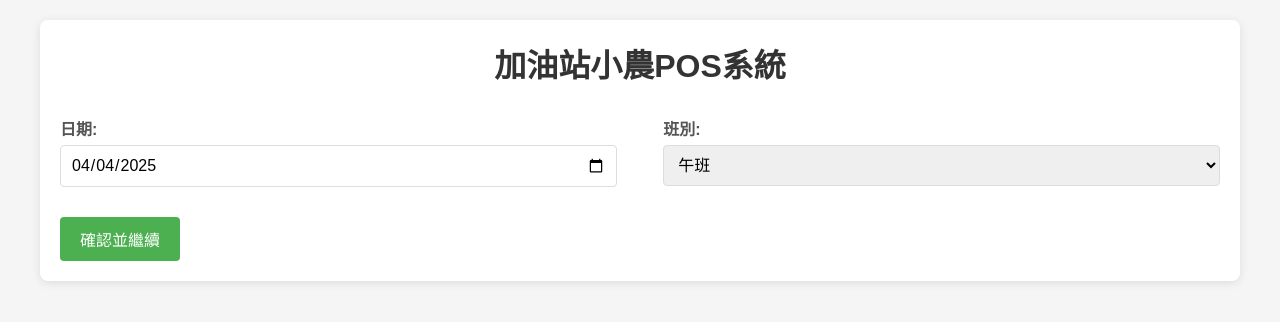
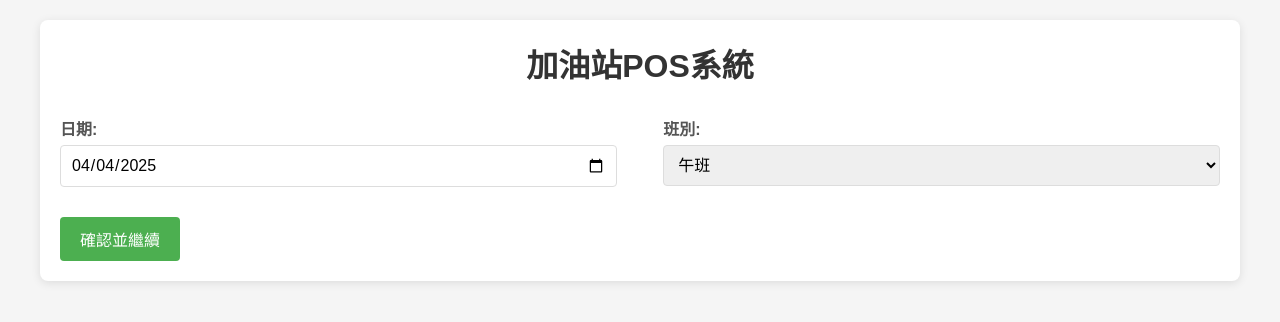
Before and after one commit to SamLiaoP/gas_station_pos, a Flask app: page / in a window 1280 px wide. Shown: the top 322 px of the page. Run offline with Flask 3, Linux system fonts and the light colour scheme.

Commit message:
[Fix UX] 把小農字樣拿掉

```diff
--- a/app.py
+++ b/app.py
@@ -22,7 +22,7 @@ app = create_app()
 
 # 啟動應用
 if __name__ == '__main__':
-    print("啟動加油站小農POS系統，請訪問 http://127.0.0.1:8080/")
+    print("啟動加油站POS系統，請訪問 http://127.0.0.1:8080/")
     # 如果需要在區域網內裡訪問，請將host設為'0.0.0.0'
     # 如果只在本機訪問，請使用'127.0.0.1'
     app.run(debug=True, host='0.0.0.0', port=8080)
--- a/routes/main_routes.py
+++ b/routes/main_routes.py
@@ -55,8 +55,9 @@ def purchase():
             logger.error(traceback.format_exc())
             return f"進貨記錄發生錯誤: {str(e)}", 500
 
+    # 讀取員工和廠商列表
     staff, farmers = get_staff_and_farmers()
-    logger.info(f"訪問進貨頁面，加載員工列表{staff}和小農列表{farmers}")
+    logger.info(f"訪問進貨頁面，加載員工列表{staff}和廠商列表{farmers}")
     return render_template('purchase.html', staff=staff, farmers=farmers)
 
 # 退貨頁面
@@ -391,7 +392,7 @@ def generate_reports_route():
             end_date = request.form.get('end_date')
             date_range_str = f"{start_date} 至 {end_date}"
 
-        logger.info(f"開始生成報表：{date_range_str}，包含小農詳細報表: {generate_farmer_details}")
+        logger.info(f"開始生成報表：{date_range_str}，包含廠商詳細報表: {generate_farmer_details}")
 
         # 生成報表
         success, report_dir, report_files = generate_reports(
--- a/run.py
+++ b/run.py
@@ -141,14 +141,14 @@ def migrate_old_data():
         print("舊數據遷移完成，已保留原始目錄。您可以在確認新系統運行正常後手動刪除舊目錄。")
 
 # 運行初始化
-print(f"===== 加油站小農POS系統初始化 ({today_date}) =====")
+print(f"===== 加油站POS系統初始化 ({today_date}) =====")
 migrate_old_data()
 create_initial_files()
 print("數據初始化完成")
 
 # 啟動應用
 if __name__ == '__main__':
-    print("啟動加油站小農POS系統，請訪問 http://127.0.0.1:8080/")
+    print("啟動加油站POS系統，請訪問 http://127.0.0.1:8080/")
     # 如果需要在區域網內裡訪問，請將host設為'0.0.0.0'
     # 如果只在本機訪問，請使用'127.0.0.1'
     app.run(debug=True, host='0.0.0.0', port=8080)
--- a/templates/generate_reports.html
+++ b/templates/generate_reports.html
@@ -3,7 +3,7 @@
 <head>
     <meta charset="UTF-8">
     <meta name="viewport" content="width=device-width, initial-scale=1.0">
-    <title>產生報表 - 加油站小農POS系統</title>
+    <title>產生報表 - 加油站POS系統</title>
     <link rel="stylesheet" href="{{ url_for('static', filename='style.css') }}">
     <style>
         .result-message {
@@ -138,7 +138,7 @@
                 <!-- 報表內容選項 -->
                 <div class="checkbox-container">
                     <input type="checkbox" id="generate_farmer_details" name="generate_farmer_details" checked>
-                    <label for="generate_farmer_details">產生小農明細報表</label>
+                    <label for="generate_farmer_details">產生廠商明細報表</label>
                 </div>
             </div>
 
--- a/templates/index.html
+++ b/templates/index.html
@@ -3,12 +3,12 @@
 <head>
     <meta charset="UTF-8">
     <meta name="viewport" content="width=device-width, initial-scale=1.0">
-    <title>加油站小農POS系統</title>
+    <title>加油站POS系統</title>
     <link rel="stylesheet" href="{{ url_for('static', filename='style.css') }}">
 </head>
 <body>
     <div class="container">
-        <h1>加油站小農POS系統</h1>
+        <h1>加油站POS系統</h1>
         <div class="date-shift-container">
             <div class="input-group">
                 <label for="date">日期:</label>
--- a/templates/inventory.html
+++ b/templates/inventory.html
@@ -3,7 +3,7 @@
 <head>
     <meta charset="UTF-8">
     <meta name="viewport" content="width=device-width, initial-scale=1.0">
-    <title>庫存查詢 - 加油站小農POS系統</title>
+    <title>庫存查詢 - 加油站POS系統</title>
     <link rel="stylesheet" href="{{ url_for('static', filename='style.css') }}">
     <style>
         .low-stock {
--- a/templates/purchase.html
+++ b/templates/purchase.html
@@ -3,7 +3,7 @@
 <head>
     <meta charset="UTF-8">
     <meta name="viewport" content="width=device-width, initial-scale=1.0">
-    <title>進貨登記 - 加油站小農POS系統</title>
+    <title>進貨登記 - 加油站POS系統</title>
     <link rel="stylesheet" href="{{ url_for('static', filename='style.css') }}">
 </head>
 <body>
@@ -18,7 +18,7 @@
             </div>
             <div class="form-row">
                 <div class="form-group">
-                    <label for="farmer">小農（廠商）:</label>
+                    <label for="farmer">廠商:</label>
                     <select id="farmer" name="farmer" required>
                         <option value="">請選擇廠商</option>
                         {% for farmer in farmers %}
--- a/templates/return_goods.html
+++ b/templates/return_goods.html
@@ -3,7 +3,7 @@
 <head>
     <meta charset="UTF-8">
     <meta name="viewport" content="width=device-width, initial-scale=1.0">
-    <title>退貨登記 - 加油站小農POS系統</title>
+    <title>退貨登記 - 加油站POS系統</title>
     <link rel="stylesheet" href="{{ url_for('static', filename='style.css') }}">
     <style>
         .error {
--- a/templates/sale.html
+++ b/templates/sale.html
@@ -3,7 +3,7 @@
 <head>
     <meta charset="UTF-8">
     <meta name="viewport" content="width=device-width, initial-scale=1.0">
-    <title>銷售登記 - 加油站小農POS系統</title>
+    <title>銷售登記 - 加油站POS系統</title>
     <link rel="stylesheet" href="{{ url_for('static', filename='style.css') }}">
     <style>
         .unit-select {
--- a/templates/select_operation.html
+++ b/templates/select_operation.html
@@ -3,7 +3,7 @@
 <head>
     <meta charset="UTF-8">
     <meta name="viewport" content="width=device-width, initial-scale=1.0">
-    <title>選擇操作 - 加油站小農POS系統</title>
+    <title>選擇操作 - 加油站POS系統</title>
     <link rel="stylesheet" href="{{ url_for('static', filename='style.css') }}">
     <style>
         /* 使用 !important 確保我們的自定義按鈕樣式優先超過 style.css 中的樣式 */
--- a/templates/shift_sales.html
+++ b/templates/shift_sales.html
@@ -3,7 +3,7 @@
 <head>
     <meta charset="UTF-8">
     <meta name="viewport" content="width=device-width, initial-scale=1.0">
-    <title>班別銷售查詢 - 加油站小農POS系統</title>
+    <title>班別銷售查詢 - 加油站POS系統</title>
     <link rel="stylesheet" href="{{ url_for('static', filename='style.css') }}">
     <style>
         .sales-summary {
```
Also changed, not shown: models/report_generator.py (+12 -12 lines).
